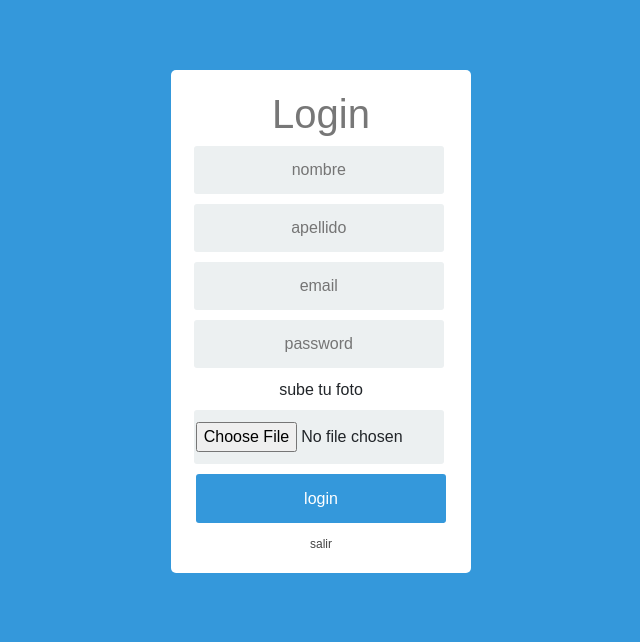
After one commit to Julioolivares12/ProyectosPHP, a PHP site: page /vistas/registro.php in a window 1280 px wide. The commit adds this page. Shown: the top 642 px of the page, without its empty margins (319-959 px from the left). Run offline with PHP 8.4, Linux system fonts and the light colour scheme; some libraries are stand-ins or nearby versions.

Commit message:
varias mejoras

```diff
--- a/modelos/login.php
+++ b/modelos/login.php
@@ -24,6 +24,7 @@ class Login{
                $_SESSION['id_alumno']=$data->id_alumno;
                $_SESSION['urlImagen']=$data->urlImagen;
                $_SESSION['nombre']=$data->nombre;
+               $_SESSION['tipo']=$data->id_tipo;
                return true;
            }
 
@@ -32,7 +33,7 @@ class Login{
            return false;
        }
    }
-   public function CrearUsuario($nombre,$apellido,$email,$pass,$imagenUrl,$id_tipo){
+   public function CrearUsuario($nombre,$apellido,$email,$pass,$imagenUrl){
        $comprubaEmail="select * from alumnos where email='$email' ";
        try{
            $com=DATABASE::getInstance()->getDb()->prepare($comprubaEmail);
@@ -40,7 +41,7 @@ class Login{
            $com->execute();
            $count=$com->rowCount();
            if($count<1){
-               $insertar = DATABASE::getInstance()->getDb()->prepare("insert into alumnos(nombre,apellido,email,pass,imagenUrl,id_tipo) VALUES ('$nombre','$apellido','$email','$pass','$imagenUrl','$id_tipo')");
+               $insertar = DATABASE::getInstance()->getDb()->prepare("insert into alumnos(nombre,apellido,email,pass,imagenUrl,id_tipo) VALUES ('$nombre','$apellido','$email','$pass','$imagenUrl')");
                $insertar->execute();
                $id=DATABASE::getInstance()->getDb()->lastInsertId();
                $_SESSION['id_alumno']=$id;
--- /dev/null
+++ b/vistas/registro.php
@@ -0,0 +1,143 @@
+<!doctype html>
+<html lang="en">
+<head>
+    <meta charset="UTF-8">
+    <meta name="viewport"
+          content="width=device-width, user-scalable=no, initial-scale=1.0, maximum-scale=1.0, minimum-scale=1.0">
+    <meta http-equiv="X-UA-Compatible" content="ie=edge">
+    <link rel="stylesheet" href="https://maxcdn.bootstrapcdn.com/bootstrap/4.0.0-beta.2/css/bootstrap.min.css" integrity="sha384-PsH8R72JQ3SOdhVi3uxftmaW6Vc51MKb0q5P2rRUpPvrszuE4W1povHYgTpBfshb" crossorigin="anonymous">
+    <script src="https://maxcdn.bootstrapcdn.com/bootstrap/4.0.0-beta.2/js/bootstrap.min.js" integrity="sha384-alpBpkh1PFOepccYVYDB4do5UnbKysX5WZXm3XxPqe5iKTfUKjNkCk9SaVuEZflJ" crossorigin="anonymous"></script>
+    <title>crear Cuenta</title>
+    <style type="text/css" href="../css/login.css"/>
+    <style>
+        * {
+            box-sizing: border-box;
+        }
+
+        *:focus {
+            outline: none;
+        }
+        body {
+            font-family: Arial;
+            background-color: #3498DB;
+            padding: 50px;
+        }
+        .login {
+            margin: 20px auto;
+            width: 300px;
+        }
+        .login-screen {
+            background-color: #FFF;
+            padding: 20px;
+            border-radius: 5px
+        }
+
+        .app-title {
+            text-align: center;
+            color: #777;
+        }
+
+        .login-form {
+            text-align: center;
+        }
+        .control-group {
+            margin-bottom: 10px;
+        }
+
+        input {
+            text-align: center;
+            background-color: #ECF0F1;
+            border: 2px solid transparent;
+            border-radius: 3px;
+            font-size: 16px;
+            font-weight: 200;
+            padding: 10px 0;
+            width: 250px;
+            transition: border .5s;
+        }
+
+        input:focus {
+            border: 2px solid #3498DB;
+            box-shadow: none;
+        }
+
+        .btn {
+            border: 2px solid transparent;
+            background: #3498DB;
+            color: #ffffff;
+            font-size: 16px;
+            line-height: 25px;
+            padding: 10px 0;
+            text-decoration: none;
+            text-shadow: none;
+            border-radius: 3px;
+            box-shadow: none;
+            transition: 0.25s;
+            display: block;
+            width: 250px;
+            margin: 0 auto;
+        }
+
+        .btn:hover {
+            background-color: #2980B9;
+        }
+
+        .login-link {
+            font-size: 12px;
+            color: #444;
+            display: block;
+            margin-top: 12px;
+        }
+    </style>
+</head>
+<body>
+
+<div class="login">
+    <div class="login-screen">
+        <div class="app-title">
+            <h1>Login</h1>
+        </div>
+
+        <div class="login-form">
+            <form action="../controlador/crearCuentaAlumno.php" method="post" name="loginform">
+                <div class="control-group">
+                    <input type="text" class="login-field" name="nombre" placeholder="nombre" id="login-name">
+                    <label class="login-field-icon fui-user" for="login-name"></label>
+                </div>
+                <div class="control-group">
+                    <input type="text" class="login-field" name="apellido" placeholder="apellido" id="login-name">
+                    <label class="login-field-icon fui-user" for="login-name"></label>
+                </div>
+                <div class="control-group">
+                    <input type="email" class="login-field" name="email" placeholder="email" id="login-name">
+                    <label class="login-field-icon fui-user" for="login-name"></label>
+                </div>
+                <div class="control-group">
+                    <input type="password" class="login-field" name="password" placeholder="password" id="login-name">
+                    <label class="login-field-icon fui-user" for="login-name"></label>
+                </div>
+                <div class="control-group">
+                    <label for="imagenUsu" class="login-form">sube tu foto</label>
+                    <input type="file" class="" name="imagenUsu"  id="login-name">
+                    <label class="login-field-icon fui-user" for="login-name"></label>
+                </div>
+
+
+                <input type="submit" class="btn btn-primary btn-large btn-clock" value="login"/>
+                <?php
+                if (isset($_GET['$errorMensaje']))
+                {
+                    echo "<div class='text-danger'>";
+                    echo $_GET['$errorMensaje'];
+                    echo "</div>";
+                }
+                ?>
+            </form>
+            <a class="login-link" href="./loginView.php">salir</a>
+        </div>
+    </div>
+</div>
+<script src="https://code.jquery.com/jquery-3.2.1.slim.min.js" integrity="sha384-KJ3o2DKtIkvYIK3UENzmM7KCkRr/rE9/Qpg6aAZGJwFDMVNA/GpGFF93hXpG5KkN" crossorigin="anonymous"></script>
+<script src="https://cdnjs.cloudflare.com/ajax/libs/popper.js/1.12.3/umd/popper.min.js" integrity="sha384-vFJXuSJphROIrBnz7yo7oB41mKfc8JzQZiCq4NCceLEaO4IHwicKwpJf9c9IpFgh" crossorigin="anonymous"></script>
+</body>
+</html>
```
Also changed, not shown: controlador/crearCuentaAlumno.php (added, +31 -0 lines), modelos/Inscripciones.php (+28 -0 lines), vistas/alumno/home.php (+11 -1 lines).
